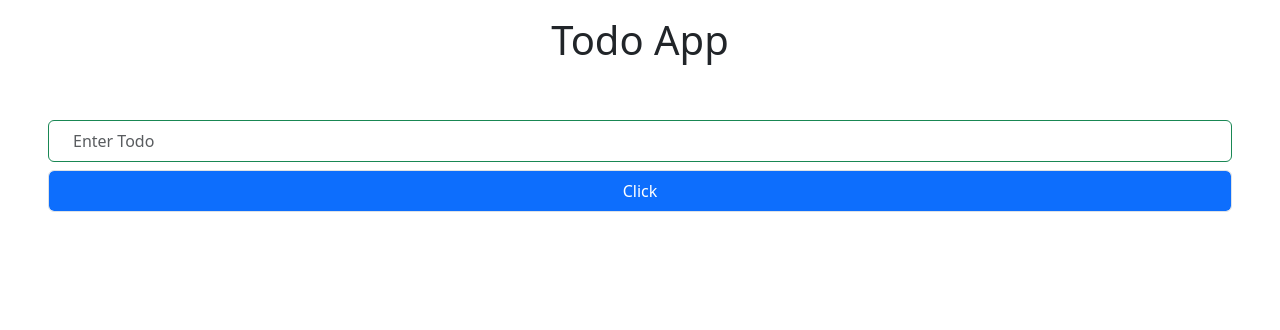
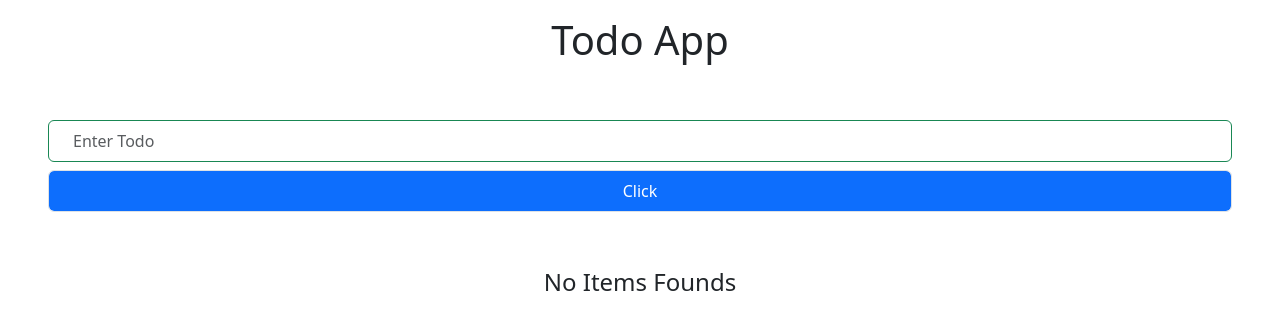
Before and after one commit to Hasankhan170/React-Todo-App, a React (Vite) app: page / in a window 1280 px wide. Shown: the top 330 px of the page. Built offline with nearby package versions, Linux system fonts and the light colour scheme.

Commit message:
ternory added

```diff
--- a/src/App.jsx
+++ b/src/App.jsx
@@ -43,6 +43,7 @@ function App(){
       </form>
       <div>
         {
+          arr.length > 0 ?
           arr.map((item,index)=>{
             return <div className="m-2 p-2 bg-light flex-wrap d-flex justify-content-around align-items-center" key={index}>
               <h4 className="px-2">{item}</h4>
@@ -51,7 +52,7 @@ function App(){
               <button className="btn btn-success form-control px-3 border " onClick={()=> editTodo(index)}><i className="fa-regular fa-pen-to-square"></i></button>
           </div>
         </div>
-          })
+          }) : <h4>No Items Founds</h4>
         }
       </div>
     </div>
```
